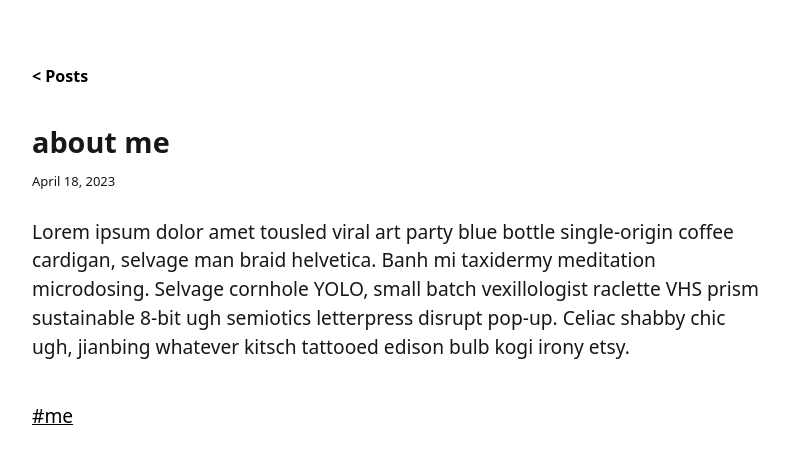
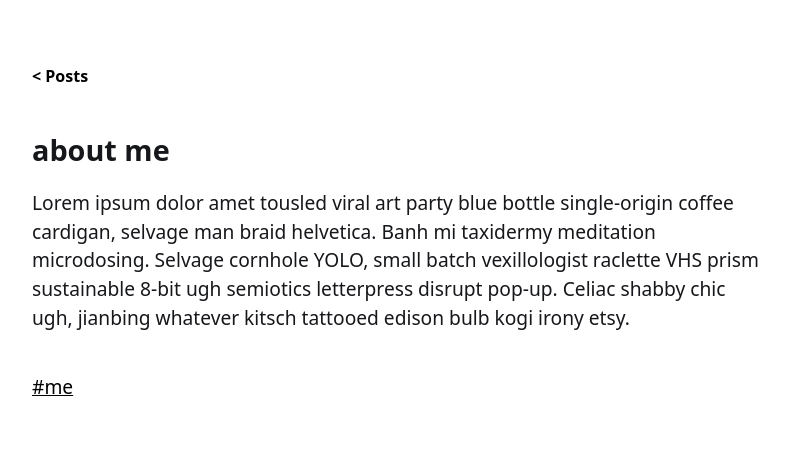
Before and after one commit to samuelwjlee/samuelwjlee.github.io, a Jekyll site: the page built from _posts/2023-04-18-about-me.md, in a window 1280 px wide. Shown: the top 464 px of the page, without its empty margins (240-1029 px from the left). Built offline with Jekyll 4.4.1, drawn with Linux system fonts in a browser that asks for light colours.

Commit message:
Remove date from post

```diff
--- a/_layouts/post.html
+++ b/_layouts/post.html
@@ -5,13 +5,8 @@ layout: default
 <section class="post">
   <a href="/" class="back-to-post-link">< Posts</a>
   <h2>{{ page.title }}</h2>
+  {{ content }}
   <span class="meta">
-    <time datetime="{{ page.date | date_to_xmlschema }}">
-      {{ page.date | date: "%B %-d, %Y" }}
-    </time>
-  </span>
-  {{ content }}
-  <span class="tags">
     {% for tag in page.tags %} <a href="/tag/{{tag}}">#{{tag}}</a>{% unless
     forloop.last %}, {% endunless %}{% endfor %}
   </span>
--- a/_sass/_main.scss
+++ b/_sass/_main.scss
@@ -40,7 +40,7 @@ pre {
 .post h2,
 .post h3,
 .post h4 {
-  margin: 0.5rem 0;
+  margin: 1rem 0;
 }
 
 .post h2:first-child,
@@ -50,12 +50,6 @@ pre {
 }
 
 .meta {
-  margin-bottom: 1rem;
-}
-.meta time {
-  font-size: small;
-}
-.tags {
   margin: 2rem 0;
 }
 
```
